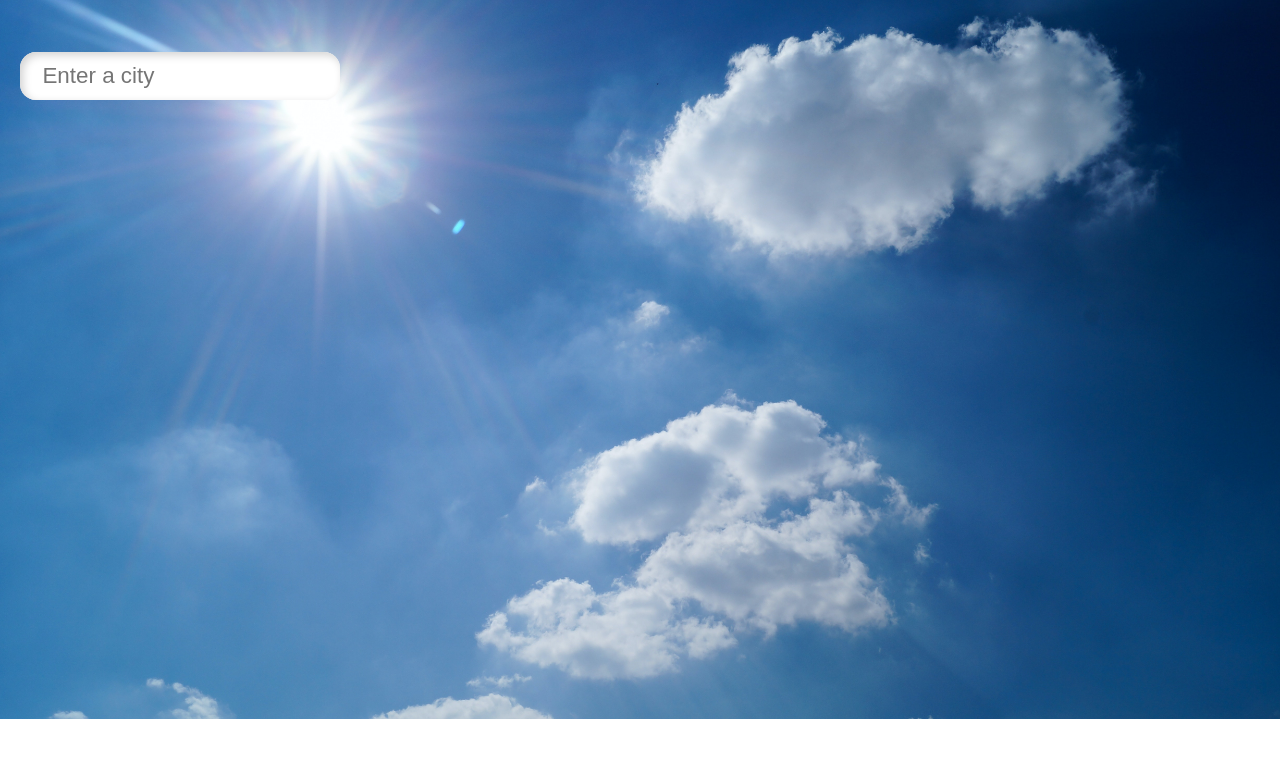
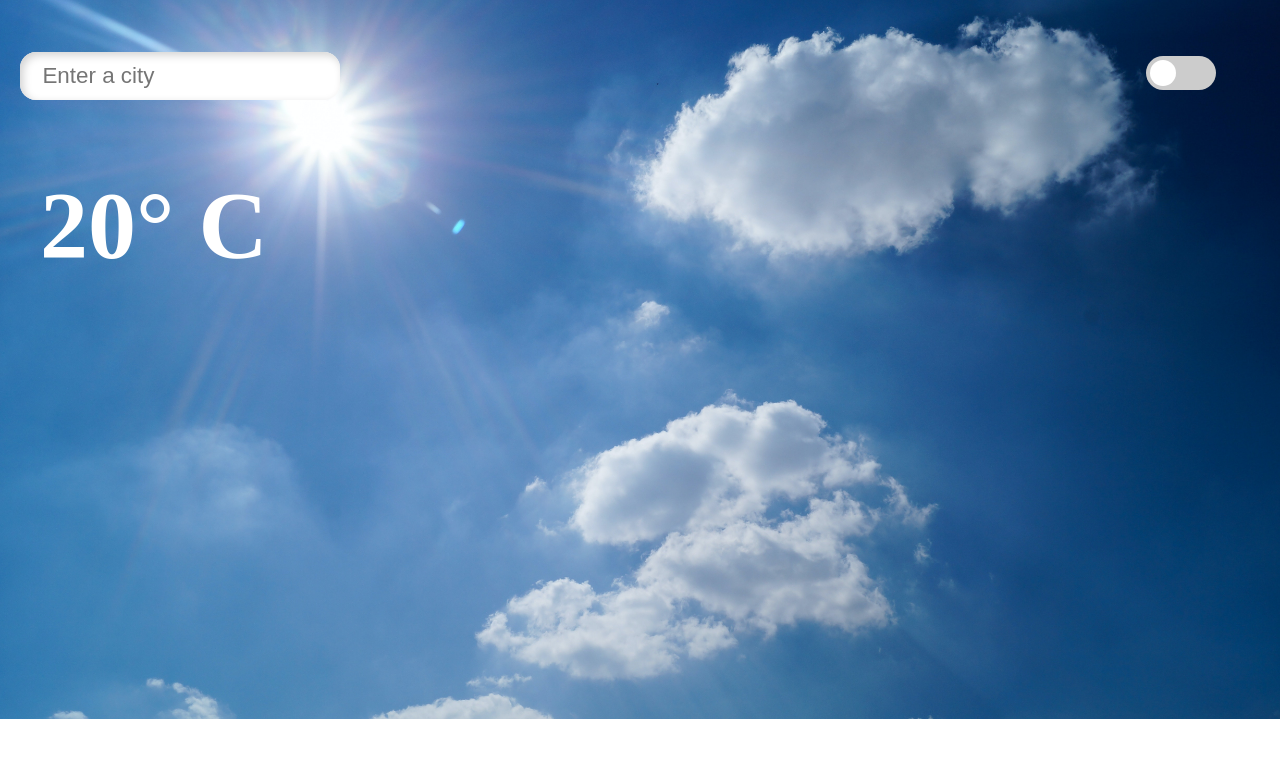
Before and after one commit to BrittanyBlake/weather-app, a website built with webpack: page src/template.html in a window 1280 px wide. Built offline with nearby package versions, Linux system fonts and the light colour scheme.

Commit message:
add toggle

```diff
--- a/src/index.js
+++ b/src/index.js
@@ -1,6 +1,11 @@
 import './styles/style.scss';
 import form from './js/search-form'
+import main from './js/main-content'
+import toggleButton from "./js/toggle";
 
 
 const container = document.querySelector('#container')
 container.appendChild(form)
+
+container.appendChild(main)
+container.appendChild(toggleButton);
--- /dev/null
+++ b/src/js/main-content.js
@@ -0,0 +1,33 @@
+const main = (() => {
+  const mainDiv = document.createElement("div");
+  mainDiv.setAttribute("id", "header");
+  const mainTemp = document.createElement("h1");
+  mainTemp.setAttribute("class", "temp");
+  mainTemp.innerHTML = "20° C";
+
+
+  mainDiv.appendChild(mainTemp);
+  return mainDiv;
+})();
+
+export default main;
+
+//   <div id="header">
+//         <h1 class="temp"> 20° C</h1>
+//  <label for="toggle" class="toggle">
+//      <input type="checkbox">
+//      <span class="slider round"></span>
+//  </label>
+//         <h2 class="location">Granada, ES</h2>
+//         <p class="date-time">23:30-Tuesday, 8 Sep'19 </p>
+//         <p class="skycon"> ICON</p>
+//         <small class="weather-text"> few clouds</small>
+
+//         <div class="weather-description">
+//             <h3>Feels Like: 19°C</h3>
+//             <h3>High: 20°C</h3>
+//             <h3>Low: 18°C</h3>
+//             <h3>Humidity: 68%</h3>
+//         </div>
+
+//     </div>
--- /dev/null
+++ b/src/js/toggle.js
@@ -0,0 +1,15 @@
+const toggleButton = (() => {
+  const labelToggle = document.createElement("label");
+  labelToggle.setAttribute("class", "toggle");
+  const inputToggle = document.createElement("input");
+  inputToggle.type = "checkBox";
+  const span = document.createElement("span");
+  span.setAttribute("class", "slider round");
+
+  labelToggle.appendChild(inputToggle);
+  labelToggle.appendChild(span);
+
+  return labelToggle;
+})();
+
+export default toggleButton;
--- a/src/styles/style.scss
+++ b/src/styles/style.scss
@@ -60,7 +60,7 @@ li {
 
 
 #header {
-  padding: 40px;
+  padding-left: 40px;
   display: grid;
   grid-template-columns: repeat(2, 1fr);
 }
@@ -72,10 +72,19 @@ h1 {
 
 /* The switch - the box around the slider */
 .toggle {
-  position: relative;
+  // position: relative;
+  // display: inline-block;
+  // width: 60px;
+  // height: 34px;
+  // margin-left:50px;
+
+  top: 7vh;
+  right: 5%;
+  position: absolute;
   display: inline-block;
-  width: 60px;
+  width: 70px;
   height: 34px;
+
 }
 .location,
 .toggle,
```
Also changed, not shown: src/template.html (+2 -2 lines).
